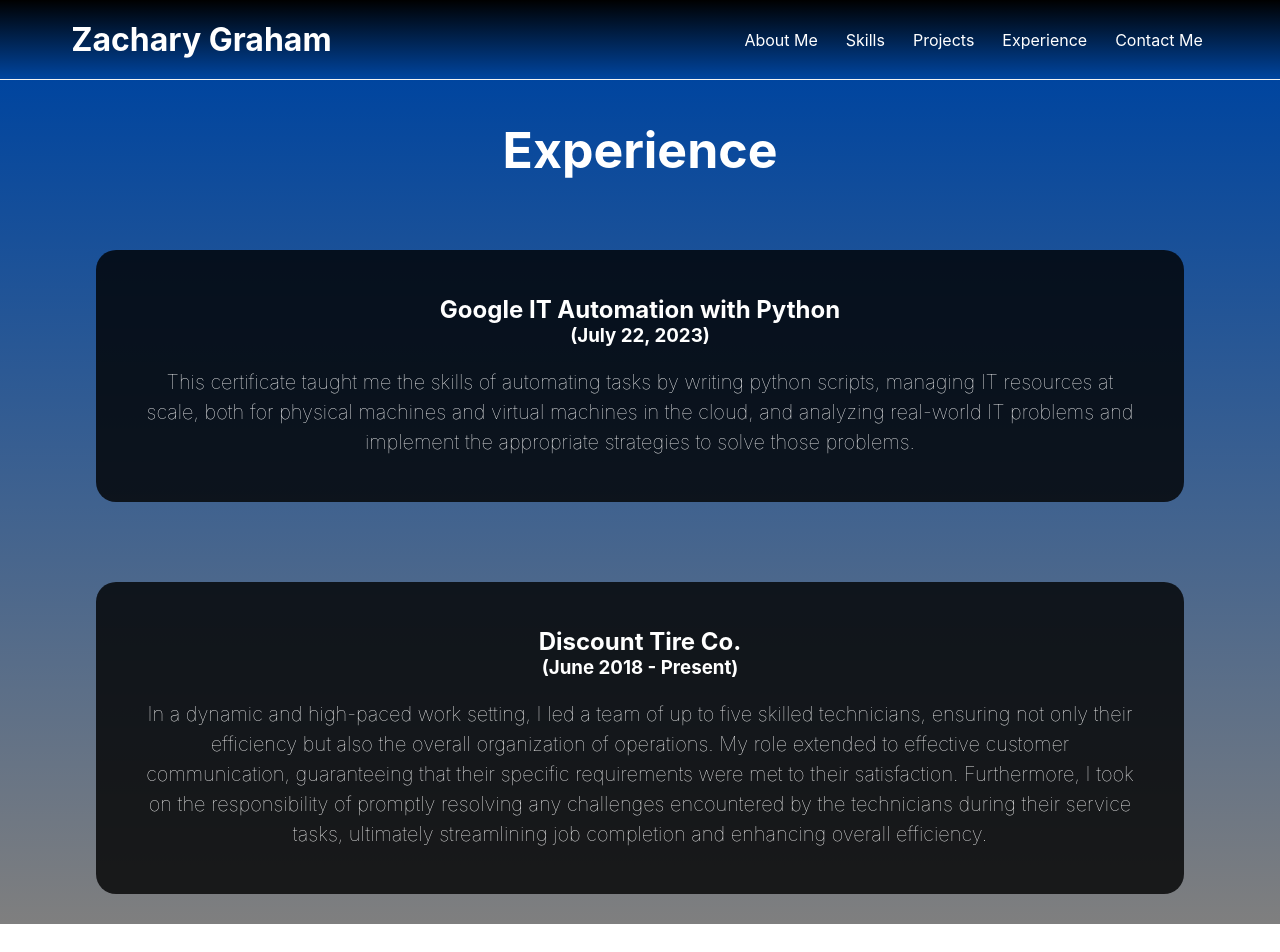
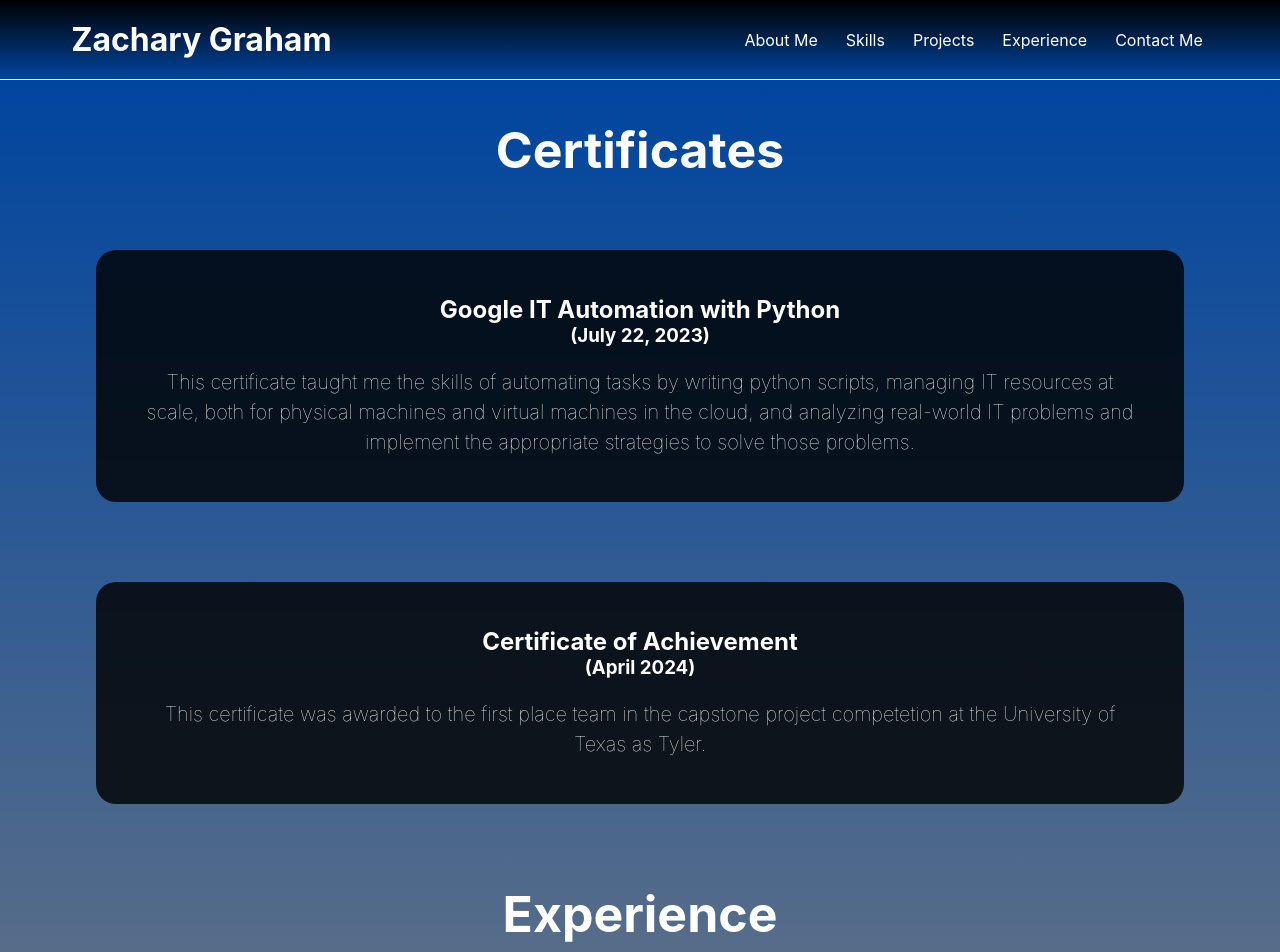
Before and after one commit to Zacg713/Portfolio, a React (Vite) app: page /React-Portfolio/experience in a window 1280 px wide. Shown: the top 952 px of the page. Before the commit the page ends 924 px from the top, so only its background shows below. Built offline with nearby package versions, Linux system fonts and the light colour scheme.

Commit message:
added new certificate

```diff
--- a/package.json
+++ b/package.json
@@ -24,5 +24,5 @@
     "react-router-dom": "^6.23.0",
     "vite": "^5.2.0"
   },
-  "homepage": "https://zacg713.github.io/React-Portfolio/"
+  "homepage": "https://zacg713.github.io/Portfolio/"
 }
--- a/src/Experience.jsx
+++ b/src/Experience.jsx
@@ -2,7 +2,7 @@
     return (
         <div className="experience">
 
-            <h1 id="experience-title">Experience</h1>
+            <h1 id="certificate-title">Certificates</h1>
 
             <div className="experience-card-section">
                 <div className="experience-card">
@@ -16,6 +16,19 @@
                         and analyzing real-world IT problems and implement the appropriate strategies to solve those problems.
                     </p>
                 </div>
+
+                <div className="experience-card">
+                    <h2>Certificate of Achievement</h2>
+
+                    <h3> (April 2024)</h3>
+
+                    <p>
+                        This certificate was awarded to the first place team in the capstone project competetion
+                        at the University of Texas as Tyler.
+                    </p>
+                </div>
+
+                <h1 id="experience-title">Experience</h1>
 
                 <div className="experience-card">
                     <h2>Discount Tire Co.</h2>
--- a/src/index.css
+++ b/src/index.css
@@ -216,10 +216,15 @@
   text-align: center;
   padding-bottom: 30px;
 }
-.experience #experience-title {
+.experience #certificate-title {
   padding: 20px 0px 70px 0px;
   font-size: 50px;
 }
+
+.experience #experience-title {
+  font-size: 50px;
+}
+
 .experience-card-section {
   display: grid;
   grid-template-columns: repeat(1,150px);  /* 3 columns */
```
